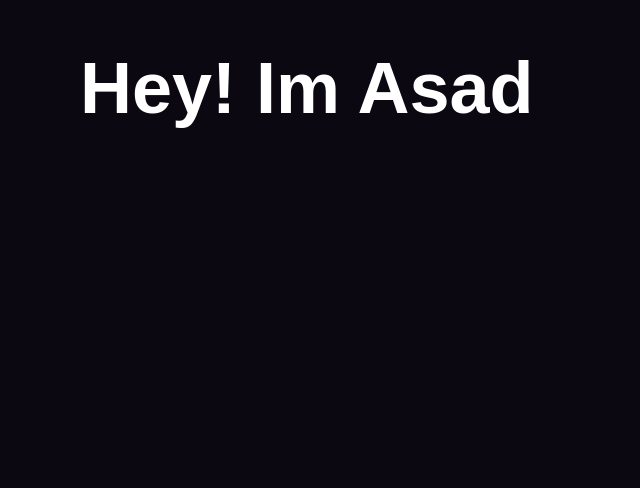
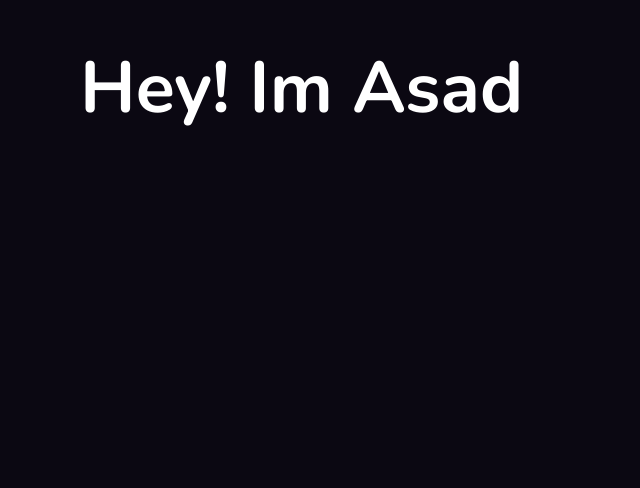
Before and after one commit to Asad-Jaffery/asad-portfolio, a Next.js app: page / in a window 1280 px wide. Shown: the part 312-800 px from the top of the page, without its empty margins (0-640 px from the left). Built offline with nearby package versions, Linux system fonts and the light colour scheme.

Commit message:
chore: font change

```diff
--- a/app/globals.css
+++ b/app/globals.css
@@ -1,3 +1,4 @@
+@import url('https://fonts.googleapis.com/css2?family=Nunito:wght@300;400;500;600;700&display=swap');
 @import 'tailwindcss';
 
 :root {
@@ -8,7 +9,7 @@
 @theme inline {
   --color-background: var(--background);
   --color-foreground: var(--foreground);
-  --font-sans: var(--font-geist-sans);
+  --font-sans: 'Nunito', sans-serif;
   --font-mono: var(--font-geist-mono);
 }
 
@@ -22,5 +23,5 @@
 body {
   background: var(--background);
   color: var(--foreground);
-  font-family: Arial, Helvetica, sans-serif;
+  font-family: 'Nunito', sans-serif;
 }
```
